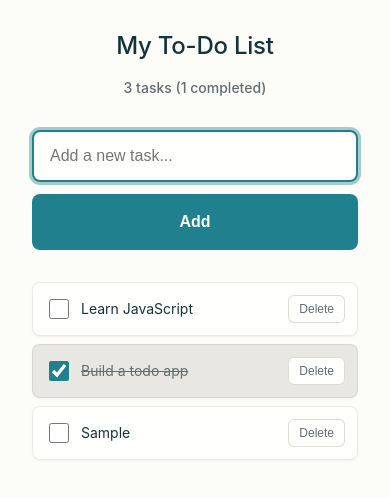
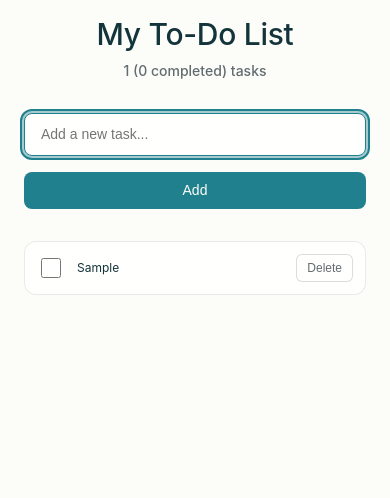
Before and after one commit to MateGie/to-do-list, a plain HTML site: page index.html in a window 390 px wide. Both pictures are taken after typing "Sample" into the empty fields and a click on the button "Add". Drawn offline with Linux system fonts and the light colour scheme; a web font is replaced by a local one.

Commit message:
Added minor fixes

```diff
--- a/css/style.css
+++ b/css/style.css
@@ -657,8 +657,8 @@ select.form-control {
 /* Todo App Specific Styles */
 .todo-app {
     max-width: 600px;
-    margin: var(--space-32) auto;
-    padding: var(--space-24);
+    margin: 0 auto;
+    padding: var(--space-32) var(--space-16);
 }
 
 .todo-header {
@@ -667,14 +667,12 @@ select.form-control {
 }
 
 .todo-header h1 {
-    font-size: var(--font-size-4xl);
-    color: var(--color-text);
-    margin-bottom: var(--space-16);
+    margin-bottom: var(--space-8);
 }
 
 .task-counter {
+    font-size: var(--font-size-base);
     color: var(--color-text-secondary);
-    font-size: var(--font-size-md);
     font-weight: var(--font-weight-medium);
 }
 
@@ -685,101 +683,72 @@ select.form-control {
 .input-group {
     display: flex;
     gap: var(--space-8);
-    align-items: stretch;
 }
 
-.task-input {
+.todo-input {
     flex: 1;
-    font-size: var(--font-size-lg);
-    padding: var(--space-12) var(--space-16);
-    border-radius: var(--radius-base);
-    border: 2px solid var(--color-border);
-    background-color: var(--color-surface);
-    color: var(--color-text);
-    transition: border-color var(--duration-normal) var(--ease-standard),
-                box-shadow var(--duration-normal) var(--ease-standard);
+    font-size: var(--font-size-base);
+    padding: var(--space-10) var(--space-16);
 }
 
-.task-input:focus {
-    border-color: var(--color-primary);
-    outline: none;
+.todo-input:focus {
     box-shadow: var(--focus-ring);
 }
 
-.add-btn {
-    padding: var(--space-12) var(--space-20);
-    font-size: var(--font-size-lg);
-    font-weight: var(--font-weight-semibold);
-    border-radius: var(--radius-base);
-    transition: all var(--duration-normal) var(--ease-standard);
+.todo-list-section {
+    min-height: 300px;
 }
 
-.add-btn:hover {
-    transform: translateY(-1px);
-    box-shadow: var(--shadow-md);
-}
-
-.add-btn:active {
-    transform: translateY(0);
-}
-
-.todo-list-section {
-    position: relative;
-    min-height: 200px;
-}
-
-.task-list {
+.todo-list {
     list-style: none;
     padding: 0;
     margin: 0;
 }
 
-.task-item {
+.todo-item {
     display: flex;
     align-items: center;
     padding: var(--space-16);
     margin-bottom: var(--space-8);
     background-color: var(--color-surface);
     border: 1px solid var(--color-card-border);
-    border-radius: var(--radius-base);
-    box-shadow: var(--shadow-sm);
+    border-radius: var(--radius-lg);
     transition: all var(--duration-normal) var(--ease-standard);
-    opacity: 0;
-    transform: translateY(-10px);
-    animation: slideInDown var(--duration-normal) var(--ease-standard) forwards;
 }
 
-.task-item:hover {
-    box-shadow: var(--shadow-md);
-    transform: translateY(-1px);
+.todo-item:hover {
+    border-color: var(--color-primary);
+    box-shadow: var(--shadow-sm);
 }
 
-.task-item.completed {
+.todo-item.completed {
     opacity: 0.7;
-    background-color: var(--color-secondary);
 }
 
-.task-checkbox {
+.todo-checkbox {
     width: 20px;
     height: 20px;
-    margin-right: var(--space-12);
+    margin-right: var(--space-16);
+    cursor: pointer;
     accent-color: var(--color-primary);
-    cursor: pointer;
-    flex-shrink: 0;
 }
 
-.task-text {
+.todo-text {
     flex: 1;
-    font-size: var(--font-size-lg);
-    color: var(--color-text);
-    transition: all var(--duration-normal) var(--ease-standard);
-    word-wrap: break-word;
+    font-size: var(--font-size-base);
     line-height: var(--line-height-normal);
+    transition: all var(--duration-fast) var(--ease-standard);
 }
 
-.task-text.completed {
+.todo-text.completed {
     text-decoration: line-through;
     color: var(--color-text-secondary);
+}
+
+.todo-actions {
+    display: flex;
+    gap: var(--space-8);
+    margin-left: var(--space-16);
 }
 
 .delete-btn {
@@ -799,29 +768,60 @@ select.form-control {
     background-color: var(--color-error);
     color: white;
     border-color: var(--color-error);
-    transform: scale(1.05);
 }
 
 .delete-btn:active {
     transform: scale(0.95);
 }
 
+.delete-btn:focus-visible {
+    outline: var(--focus-outline);
+    outline-offset: 2px;
+}
+
 .empty-state {
     text-align: center;
     padding: var(--space-32);
     color: var(--color-text-secondary);
+}
+
+.empty-state p {
+    margin: 0;
     font-size: var(--font-size-lg);
 }
 
-.empty-state.hidden {
-    display: none;
+/* Responsive design */
+@media (max-width: 640px) {
+    .todo-app {
+        padding: var(--space-16) var(--space-8);
+    }
+
+    .input-group {
+        flex-direction: column;
+    }
+
+    .todo-input {
+        margin-bottom: var(--space-8);
+    }
+
+    .todo-item {
+        padding: var(--space-12);
+    }
+
+    .todo-text {
+        font-size: var(--font-size-sm);
+    }
 }
 
-/* Animations */
-@keyframes slideInDown {
+/* Animation for new tasks */
+.todo-item.adding {
+    animation: slideIn 0.3s ease-out;
+}
+
+@keyframes slideIn {
     from {
         opacity: 0;
-        transform: translateY(-20px);
+        transform: translateY(-10px);
     }
     to {
         opacity: 1;
@@ -829,74 +829,18 @@ select.form-control {
     }
 }
 
-@keyframes slideOutUp {
+/* Animation for removing tasks */
+.todo-item.removing {
+    animation: slideOut 0.3s ease-out forwards;
+}
+
+@keyframes slideOut {
     from {
         opacity: 1;
-        transform: translateY(0);
-        max-height: 100px;
+        transform: translateX(0);
     }
     to {
         opacity: 0;
-        transform: translateY(-20px);
-        max-height: 0;
-        padding: 0;
-        margin: 0;
+        transform: translateX(100%);
     }
 }
-
-.task-item.removing {
-    animation: slideOutUp var(--duration-normal) var(--ease-standard) forwards;
-}
-
-/* Responsive Design */
-@media (max-width: 640px) {
-    .todo-app {
-        margin: var(--space-16) auto;
-        padding: var(--space-16);
-    }
-
-    .todo-header h1 {
-        font-size: var(--font-size-3xl);
-    }
-
-    .input-group {
-        flex-direction: column;
-        gap: var(--space-12);
-    }
-
-    .add-btn {
-        width: 100%;
-        padding: var(--space-16);
-    }
-
-    .task-item {
-        padding: var(--space-12);
-    }
-
-    .task-text {
-        font-size: var(--font-size-base);
-    }
-}
-
-/* Focus states for accessibility */
-.task-checkbox:focus-visible {
-    outline: var(--focus-outline);
-    outline-offset: 2px;
-}
-
-.delete-btn:focus-visible {
-    outline: var(--focus-outline);
-    outline-offset: 2px;
-}
-
-/* High contrast mode support */
-@media (prefers-contrast: high) {
-    .task-item {
-        border-width: 2px;
-    }
-
-    .task-text.completed {
-        text-decoration: line-through;
-        text-decoration-thickness: 2px;
-    }
-}
--- a/index.html
+++ b/index.html
@@ -12,7 +12,7 @@
             <header class="todo-header">
                 <h1>My To-Do List</h1>
                 <div class="task-counter">
-                    <span id="taskCounter">0 tasks</span>
+                    <span id="task-count">0</span> tasks
                 </div>
             </header>
 
@@ -20,15 +20,15 @@
                 <div class="input-group">
                     <input
                         type="text"
-                        id="taskInput"
-                        class="form-control task-input"
+                        id="new-task-input"
+                        class="form-control todo-input"
                         placeholder="Add a new task..."
-                        maxlength="100"
+                        maxlength="200"
                         aria-label="New task input"
                     >
                     <button
-                        id="addTaskBtn"
-                        class="btn btn--primary add-btn"
+                        id="add-task-btn"
+                        class="btn btn--primary"
                         aria-label="Add task"
                     >
                         Add
@@ -37,11 +37,8 @@
             </div>
 
             <div class="todo-list-section">
-                <ul id="taskList" class="task-list" role="list">
-                    <!-- Tasks will be dynamically added here -->
-                </ul>
-
-                <div id="emptyState" class="empty-state">
+                <ul id="todo-list" class="todo-list" role="list"></ul>
+                <div id="empty-state" class="empty-state">
                     <p>No tasks yet. Add one above to get started!</p>
                 </div>
             </div>
--- a/js/app.js
+++ b/js/app.js
@@ -1,193 +1,164 @@
-// Todo List Application
+// To-Do List Application
 class TodoApp {
     constructor() {
-        this.tasks = [];
-        this.taskIdCounter = 1;
+        this.todos = [];
+        this.STORAGE_KEY = 'todos';
+
+        // DOM elements
+        this.todoList = document.getElementById('todo-list');
+        this.newTaskInput = document.getElementById('new-task-input');
+        this.addTaskBtn = document.getElementById('add-task-btn');
+        this.taskCount = document.getElementById('task-count');
+        this.emptyState = document.getElementById('empty-state');
+
         this.init();
     }
 
     init() {
-        this.bindElements();
-        this.bindEvents();
-        this.loadInitialTasks();
-        this.updateTaskCounter();
-        this.updateEmptyState();
-    }
+        // Load tasks from localStorage on page load
+        this.loadTasks();
 
-    bindElements() {
-        this.taskInput = document.getElementById('taskInput');
-        this.addTaskBtn = document.getElementById('addTaskBtn');
-        this.taskList = document.getElementById('taskList');
-        this.taskCounter = document.getElementById('taskCounter');
-        this.emptyState = document.getElementById('emptyState');
-    }
-
-    bindEvents() {
-        // Add task button click
+        // Event listeners
         this.addTaskBtn.addEventListener('click', () => this.addTask());
-
-        // Enter key in input field
-        this.taskInput.addEventListener('keypress', (e) => {
+        this.newTaskInput.addEventListener('keypress', (e) => {
             if (e.key === 'Enter') {
                 this.addTask();
             }
         });
 
-        // ESC key to clear input
-        this.taskInput.addEventListener('keydown', (e) => {
-            if (e.key === 'Escape') {
-                this.clearInput();
+        // Initial render
+        this.renderTasks();
+        this.updateTaskCount();
+    }
+
+    // Load tasks from localStorage
+    loadTasks() {
+        try {
+            const storedTasks = localStorage.getItem(this.STORAGE_KEY);
+            if (storedTasks) {
+                this.todos = JSON.parse(storedTasks);
+            } else {
+                // Start with empty array - no initial tasks
+                this.todos = [];
             }
-        });
+        } catch (error) {
+            console.error('Error loading tasks from localStorage:', error);
+            this.todos = [];
+        }
+    }
+
+    // Save tasks to localStorage
+    saveTasks() {
+        try {
+            localStorage.setItem(this.STORAGE_KEY, JSON.stringify(this.todos));
+        } catch (error) {
+            console.error('Error saving tasks to localStorage:', error);
+        }
+    }
+
+    // Add a new task
+    addTask() {
+        const taskText = this.newTaskInput.value.trim();
 
         // Input validation
-        this.taskInput.addEventListener('input', () => {
-            this.validateInput();
-        });
-    }
-
-    loadInitialTasks() {
-        // Load sample tasks from the provided data
-        const sampleTasks = [
-            {
-                id: "1",
-                text: "Learn JavaScript",
-                completed: false
-            },
-            {
-                id: "2",
-                text: "Build a todo app",
-                completed: true
-            }
-        ];
-
-        // Add sample tasks to demonstrate functionality
-        sampleTasks.forEach(task => {
-            this.tasks.push({
-                id: task.id,
-                text: task.text,
-                completed: task.completed
-            });
-            this.taskIdCounter = Math.max(this.taskIdCounter, parseInt(task.id) + 1);
-        });
-
-        this.renderTasks();
-    }
-
-    addTask() {
-        const taskText = this.taskInput.value.trim();
-
-        if (!this.isValidTask(taskText)) {
-            this.showInputError();
+        if (!taskText) {
+            this.newTaskInput.focus();
             return;
         }
 
+        // Create new task object
         const newTask = {
-            id: this.taskIdCounter.toString(),
+            id: Date.now(), // Simple ID generation
             text: taskText,
             completed: false
         };
 
-        this.tasks.push(newTask);
-        this.taskIdCounter++;
+        // Add to todos array
+        this.todos.push(newTask);
 
+        // Save to localStorage immediately
+        this.saveTasks();
+
+        // Clear input
+        this.newTaskInput.value = '';
+
+        // Re-render and update count
         this.renderTasks();
-        this.clearInput();
-        this.updateTaskCounter();
-        this.updateEmptyState();
+        this.updateTaskCount();
 
-        // Focus back to input for better UX
-        this.taskInput.focus();
+        // Focus back on input for easy multiple additions
+        this.newTaskInput.focus();
     }
 
-    isValidTask(text) {
-        return text.length > 0 && text.length <= 100;
-    }
+    // Toggle task completion
+    toggleTask(taskId) {
+        const task = this.todos.find(t => t.id === taskId);
+        if (task) {
+            task.completed = !task.completed;
 
-    showInputError() {
-        this.taskInput.style.borderColor = 'var(--color-error)';
-        this.taskInput.focus();
+            // Save to localStorage immediately
+            this.saveTasks();
 
-        setTimeout(() => {
-            this.taskInput.style.borderColor = '';
-        }, 2000);
-    }
-
-    validateInput() {
-        const text = this.taskInput.value.trim();
-        if (text.length > 100) {
-            this.taskInput.style.borderColor = 'var(--color-warning)';
-        } else {
-            this.taskInput.style.borderColor = '';
+            // Re-render and update count
+            this.renderTasks();
+            this.updateTaskCount();
         }
     }
 
-    clearInput() {
-        this.taskInput.value = '';
-        this.taskInput.style.borderColor = '';
+    // Delete a task
+    deleteTask(taskId) {
+        // Remove from todos array
+        this.todos = this.todos.filter(t => t.id !== taskId);
+
+        // Save to localStorage immediately
+        this.saveTasks();
+
+        // Re-render and update count
+        this.renderTasks();
+        this.updateTaskCount();
     }
 
-    toggleTask(taskId) {
-        const task = this.tasks.find(t => t.id === taskId);
-        if (task) {
-            task.completed = !task.completed;
-            this.renderTasks();
-            this.updateTaskCounter();
+    // Render all tasks
+    renderTasks() {
+        // Clear existing tasks
+        this.todoList.innerHTML = '';
+
+        // Show/hide empty state
+        if (this.todos.length === 0) {
+            this.emptyState.style.display = 'block';
+            this.todoList.style.display = 'none';
+        } else {
+            this.emptyState.style.display = 'none';
+            this.todoList.style.display = 'block';
         }
-    }
 
-    deleteTask(taskId) {
-        const taskElement = document.querySelector(`[data-task-id="${taskId}"]`);
-
-        if (taskElement) {
-            taskElement.classList.add('removing');
-
-            setTimeout(() => {
-                this.tasks = this.tasks.filter(t => t.id !== taskId);
-                this.renderTasks();
-                this.updateTaskCounter();
-                this.updateEmptyState();
-            }, 250);
-        }
-    }
-
-    renderTasks() {
-        this.taskList.innerHTML = '';
-
-        this.tasks.forEach((task, index) => {
-            const taskElement = this.createTaskElement(task, index);
-            this.taskList.appendChild(taskElement);
+        // Render each task
+        this.todos.forEach(task => {
+            const taskElement = this.createTaskElement(task);
+            this.todoList.appendChild(taskElement);
         });
     }
 
-    createTaskElement(task, index) {
+    // Create a task element
+    createTaskElement(task) {
         const li = document.createElement('li');
-        li.className = `task-item ${task.completed ? 'completed' : ''}`;
-        li.setAttribute('data-task-id', task.id);
-        li.setAttribute('role', 'listitem');
-
-        // Add staggered animation delay
-        li.style.animationDelay = `${index * 50}ms`;
+        li.className = `todo-item ${task.completed ? 'completed' : ''}`;
+        li.setAttribute('data-id', task.id);
 
         li.innerHTML = `
             <input
                 type="checkbox"
-                class="task-checkbox"
+                class="todo-checkbox"
                 ${task.completed ? 'checked' : ''}
-                aria-label="Mark task as ${task.completed ? 'incomplete' : 'complete'}"
             >
-            <span class="task-text ${task.completed ? 'completed' : ''}">${this.escapeHtml(task.text)}</span>
-            <button
-                class="delete-btn"
-                aria-label="Delete task: ${this.escapeHtml(task.text)}"
-                title="Delete task"
-            >
-                Delete
-            </button>
+            <span class="todo-text ${task.completed ? 'completed' : ''}">${this.escapeHtml(task.text)}</span>
+            <div class="todo-actions">
+                <button class="delete-btn" title="Delete task">Delete</button>
+            </div>
         `;
 
-        // Bind events
-        const checkbox = li.querySelector('.task-checkbox');
+        // Add event listeners
+        const checkbox = li.querySelector('.todo-checkbox');
         const deleteBtn = li.querySelector('.delete-btn');
 
         checkbox.addEventListener('change', () => {
@@ -195,88 +166,37 @@ class TodoApp {
         });
 
         deleteBtn.addEventListener('click', () => {
-            this.deleteTask(task.id);
+            // Add removing animation
+            li.classList.add('removing');
+            setTimeout(() => {
+                this.deleteTask(task.id);
+            }, 300);
         });
 
         return li;
     }
 
+    // Update task counter
+    updateTaskCount() {
+        const totalTasks = this.todos.length;
+        const completedTasks = this.todos.filter(t => t.completed).length;
+
+        if (totalTasks === 0) {
+            this.taskCount.textContent = '0';
+        } else {
+            this.taskCount.textContent = `${totalTasks} (${completedTasks} completed)`;
+        }
+    }
+
+    // Utility function to escape HTML
     escapeHtml(text) {
         const div = document.createElement('div');
         div.textContent = text;
         return div.innerHTML;
     }
-
-    updateTaskCounter() {
-        const totalTasks = this.tasks.length;
-        const completedTasks = this.tasks.filter(t => t.completed).length;
-        const pendingTasks = totalTasks - completedTasks;
-
-        let counterText = '';
-        if (totalTasks === 0) {
-            counterText = '0 tasks';
-        } else if (totalTasks === 1) {
-            counterText = `1 task${completedTasks === 1 ? ' (completed)' : ''}`;
-        } else {
-            counterText = `${totalTasks} tasks`;
-            if (completedTasks > 0) {
-                counterText += ` (${completedTasks} completed)`;
-            }
-        }
-
-        this.taskCounter.textContent = counterText;
-    }
-
-    updateEmptyState() {
-        if (this.tasks.length === 0) {
-            this.emptyState.classList.remove('hidden');
-            this.taskList.style.display = 'none';
-        } else {
-            this.emptyState.classList.add('hidden');
-            this.taskList.style.display = 'block';
-        }
-    }
-
-    // Public method to get current tasks (for debugging)
-    getTasks() {
-        return this.tasks;
-    }
-
-    // Public method to clear all tasks
-    clearAllTasks() {
-        this.tasks = [];
-        this.renderTasks();
-        this.updateTaskCounter();
-        this.updateEmptyState();
-    }
 }
 
 // Initialize the app when DOM is loaded
 document.addEventListener('DOMContentLoaded', () => {
-    window.todoApp = new TodoApp();
-
-    // Add keyboard shortcuts
-    document.addEventListener('keydown', (e) => {
-        // Focus input when user starts typing (if not already focused)
-        if (e.key.length === 1 &&
-            document.activeElement !== window.todoApp.taskInput &&
-            !document.activeElement.matches('input, textarea, button')) {
-            window.todoApp.taskInput.focus();
-        }
-    });
+    new TodoApp();
 });
-
-// Make sure the app works even if there are errors
-window.addEventListener('error', (e) => {
-    console.error('Todo App Error:', e.error);
-});
-
-// Handle page visibility changes
-document.addEventListener('visibilitychange', () => {
-    if (!document.hidden) {
-        // Refresh task counter when page becomes visible
-        if (window.todoApp) {
-            window.todoApp.updateTaskCounter();
-        }
-    }
-});
```
